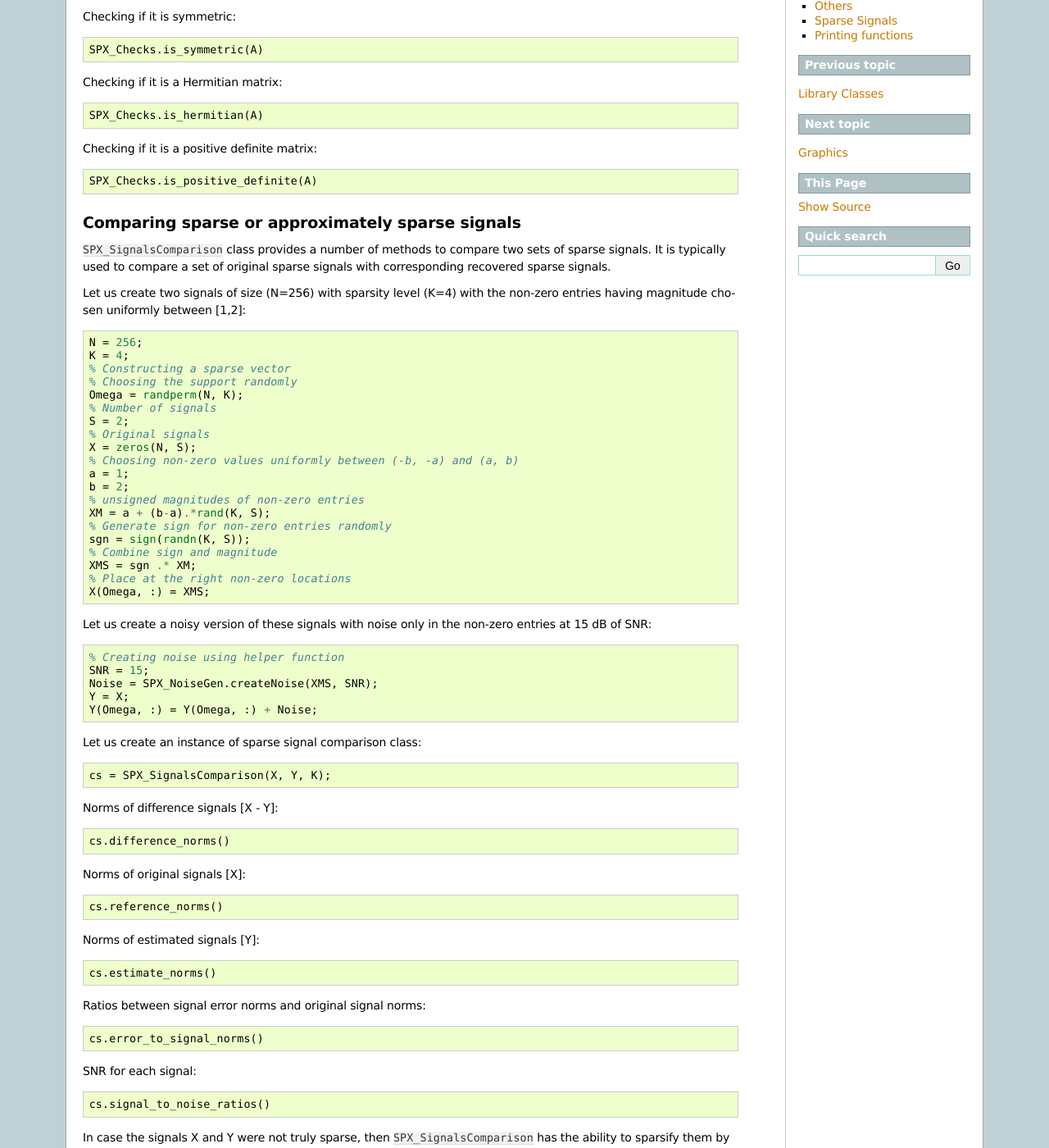
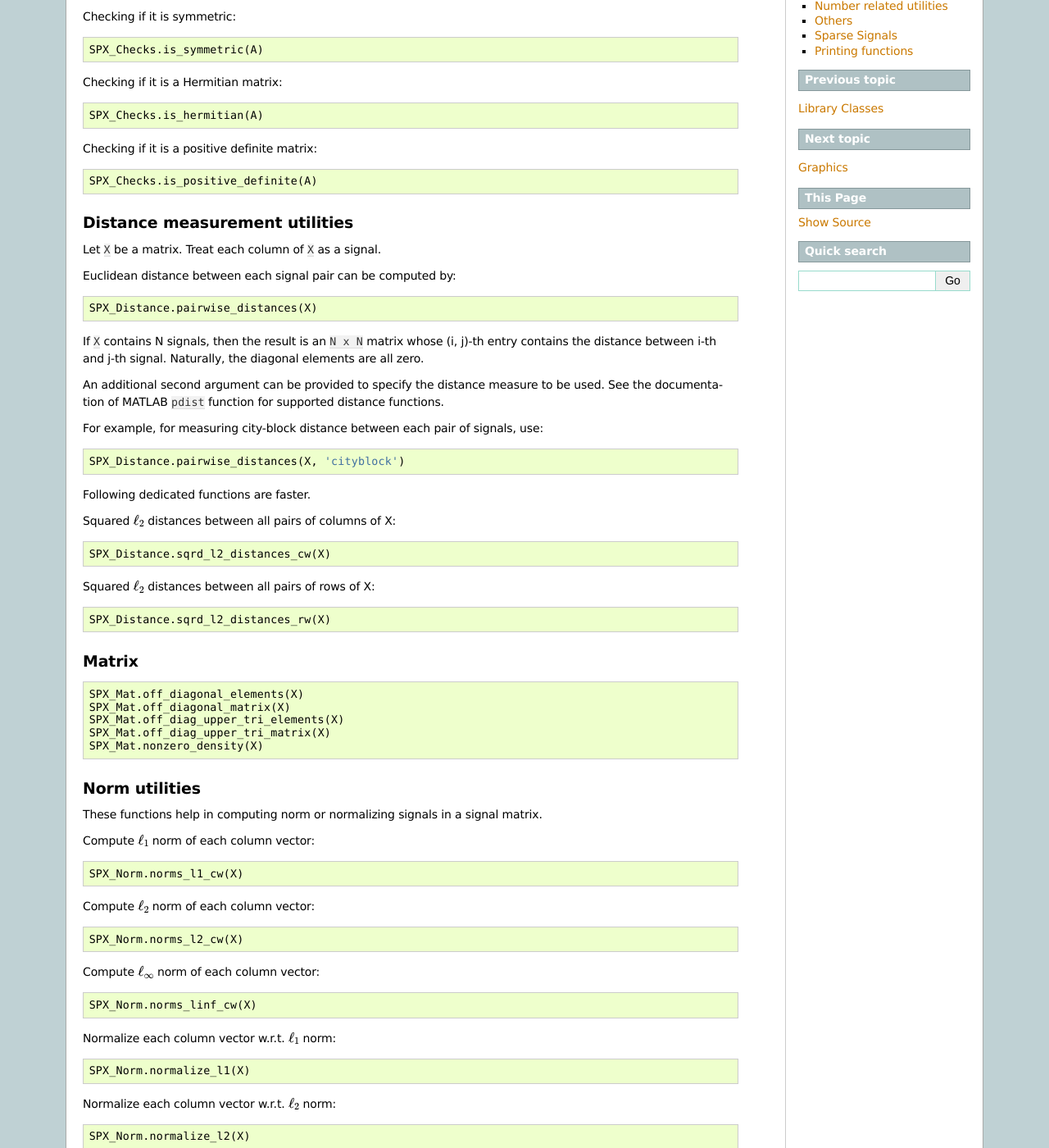
Before and after one commit to indigits/sparse-plex, a Sphinx documentation site: the page built from docs/library/commons.rst, in a window 1280 px wide and 1400 px high, scrolled down 287 px. Shown: the whole window at 82% size. Built offline with Sphinx 7.4.7, drawn with Linux system fonts in a browser that asks for light colours; formulas are drawn with MathJax 3; some of the changed text lies outside the part shown.

Commit message:
doc updates.

```diff
--- a/docs/conf.py
+++ b/docs/conf.py
@@ -33,8 +33,8 @@
         'sphinx.ext.graphviz',
         #'sphinx.ext.intersphinx',
         'sphinx.ext.todo',
-        'sphinx.ext.pngmath',
-        #'sphinx.ext.mathjax',
+        #'sphinx.ext.pngmath',
+        'sphinx.ext.mathjax',
         'sphinx.ext.viewcode',
         'sphinx.ext.autodoc',
         'sphinx.ext.doctest'
--- a/docs/library/commons.rst
+++ b/docs/library/commons.rst
@@ -32,10 +32,118 @@
     SPX_Checks.is_positive_definite(A)
 
 
+Distance measurement utilities
+---------------------------------------------------
+
+Let ``X`` be a matrix. Treat each column of ``X``
+as a signal.
+
+Euclidean distance between each signal pair can be computed by::
+
+    SPX_Distance.pairwise_distances(X)
+
+If ``X`` contains N signals, then the result
+is an ``N x N`` matrix whose (i, j)-th entry
+contains the distance between i-th and j-th
+signal. Naturally, the diagonal elements are all
+zero.
+
+An additional second argument can be
+provided to specify the distance measure
+to be used. See the documentation of
+MATLAB ``pdist`` function for supported
+distance functions.
+
+For example, for measuring city-block
+distance between each pair of signals, use::
+
+    SPX_Distance.pairwise_distances(X, 'cityblock')
+
+
+
+Following dedicated functions are faster.
+
+Squared :math:`\ell_2` distances between all pairs
+of columns of X::
+
+    SPX_Distance.sqrd_l2_distances_cw(X)
+
+
+Squared :math:`\ell_2` distances between all pairs
+of rows of X::
+
+    SPX_Distance.sqrd_l2_distances_rw(X)
+
+Matrix
+---------------------------------------------------
+
+
+::
+
+    SPX_Mat.off_diagonal_elements(X)
+    SPX_Mat.off_diagonal_matrix(X)
+    SPX_Mat.off_diag_upper_tri_elements(X)
+    SPX_Mat.off_diag_upper_tri_matrix(X)
+    SPX_Mat.nonzero_density(X)
+
+
+Norm utilities
+---------------------------------------------------
+
+These functions help in computing norm or
+normalizing signals in a signal matrix.
+
+Compute :math:`\ell_1` norm of each column vector::
+
+    SPX_Norm.norms_l1_cw(X)
+
+
+Compute :math:`\ell_2` norm of each column vector::
+
+    SPX_Norm.norms_l2_cw(X)
+
+
+Compute :math:`\ell_{\infty}` norm of each column vector::
+
+    SPX_Norm.norms_linf_cw(X)
+
+
+Normalize each column vector w.r.t. :math:`\ell_1` norm::
+
+    SPX_Norm.normalize_l1(X)
+
+Normalize each column vector w.r.t. :math:`\ell_2` norm::
+
+    SPX_Norm.normalize_l2(X)
+
+Normalize each row vector w.r.t. :math:`\ell_2` norm::
+
+    SPX_Norm.normalize_l2_rw(X)
+
+Normalize each column vector w.r.t. :math:`\ell_{\infty}` norm::
+
+    SPX_Norm.normalize_linf(X)
+
+
+Scale each column vector by a separate factor::
+
+    SPX_Norm.scale_columns(X, factors)
+
+Scale each row vector by a separate factor::
+
+    SPX_Norm.scale_rows(X, factors)
+
+Compute  the inner product of each column vector in A
+with each column vector in B::
+
+    SPX_Norm.inner_product_cw(A, B)
+
+
+
 Comparing sparse or approximately sparse signals
 ---------------------------------------------------
 
-``SPX_SignalsComparison`` class provides a number of
+``SPX_SparseSignalsComparison`` class provides a number of
 methods to compare two sets of sparse signals. It is
 typically used to compare a set of original sparse signals
 with corresponding recovered sparse signals.
@@ -78,7 +186,7 @@
 
 Let us create an instance of sparse signal comparison class::
 
-    cs = SPX_SignalsComparison(X, Y, K);
+    cs = SPX_SparseSignalsComparison(X, Y, K);
 
 Norms of difference signals [X - Y]::
 
@@ -165,39 +273,24 @@
       SNR: 15.0000 dB
       Support similarity ratio: 1.00
 
-Distance
----------------------------------------------------
 
-::
-
-
-    SPX_Distance.pairwise_distances(X, distance)
-    SPX_Distance.sqrd_l2_distances_cw(X)
-    SPX_Distance.sqrd_l2_distances_rw(X)
-    SPX_Distance.
-    SPX_Distance.
-    SPX_Distance.
-
-
-Matrix
----------------------------------------------------
-
-
-::
-
-    SPX_Mat.off_diagonal_elements(X)
-    SPX_Mat.off_diagonal_matrix(X)
-    SPX_Mat.off_diag_upper_tri_elements(X)
-    SPX_Mat.off_diag_upper_tri_matrix(X)
-    SPX_Mat.nonzero_density(X)
 
 
 Signal space comparison
 ---------------------------------------------------
 
-::
+For comparing signals which are not sparse,
+we have another helper utility class ``SPX_SignalsComparison``.
 
-    cs = SPX_MeasureApproximation(References, Estimates)
+Assuming X is a signal matrix (with each column treated
+as a signal), and Y is its noisy version,
+we created the signal comparison instance as::
+
+    cs = SPX_SignalsComparison(X, Y);
+
+Most functions are similar to what we had for
+``SPX_SparseSignalsComparison``::
+
     cs.difference_norms()
     cs.reference_norms()
     cs.estimate_norms()
```
Also changed, not shown: other parts of docs/library/commons.rst (+0 -16 lines).
